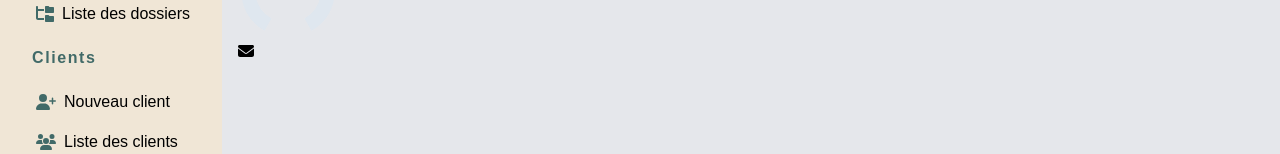
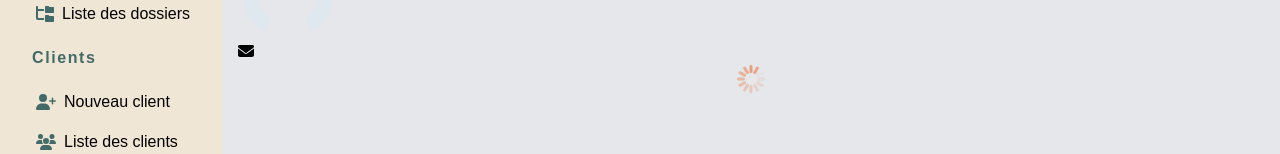
Before and after one commit to BahAilime/gestion-du-nay, a Next.js app: page / in a window 1280 px wide. Shown: the part 196-350 px from the top of the page. Built offline with nearby package versions, Linux system fonts and the light colour scheme; a web font is replaced by a local one.

Commit message:
Test du loading

```diff
--- a/app/page.tsx
+++ b/app/page.tsx
@@ -5,6 +5,7 @@ import { Knob } from 'primereact/knob';
 import { useState } from 'react';
 import { FontAwesomeIcon } from '@fortawesome/react-fontawesome'
 import { faEnvelope } from '@fortawesome/free-solid-svg-icons'
+import Loading from '@/src/components/Loading';
 
 
 export default function Home() {
@@ -14,6 +15,7 @@ export default function Home() {
       <h1>Accueil</h1>
       <Knob value={value} onChange={(e) => setValue(e.value)} />
       <FontAwesomeIcon icon={faEnvelope} />
+      <Loading />
     </>
   );
 }
```
